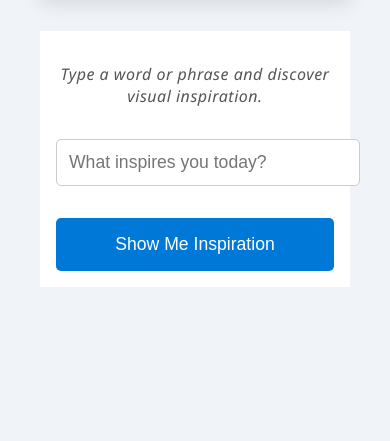
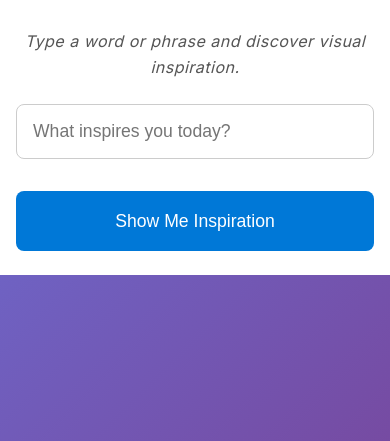
Before and after one commit to bennie-aranda/lensofcreatives, a Flask app: page / in a window 390 px wide. Shown: the part 403-844 px from the top of the page. Run offline with Flask 3, Linux system fonts and the light colour scheme.

Commit message:
Enhance website styling with modern design and improved mobile responsiveness
- Added beautiful gradient background and hero section
- Implemented Inter font for modern typography
- Enhanced mobile responsiveness with optimized layouts
- Added smooth animations and hover effects
- Improved touch-friendly interactions for mobile devices
- Better visual hierarchy and accessibility features

```diff
--- a/static/styles.css
+++ b/static/styles.css
@@ -1,8 +1,15 @@
+* {
+  box-sizing: border-box;
+}
+
 body {
-  font-family: 'Segoe UI', sans-serif;
-  background-color: #f0f4f8;
+  font-family: 'Inter', -apple-system, BlinkMacSystemFont, 'Segoe UI', system-ui, sans-serif;
+  background: linear-gradient(135deg, #667eea 0%, #764ba2 100%);
+  min-height: 100vh;
+  margin: 0;
+  padding: 1rem;
   text-align: center;
-  padding: 2rem;
+  line-height: 1.6;
 }
 
 .container {
@@ -114,27 +121,91 @@ button:hover {
 }
 
 @media (max-width: 700px) {
+  body {
+    padding: 0;
+  }
+
+  .hero {
+    border-radius: 0;
+    padding: 3rem 1rem 2rem 1rem;
+    margin-bottom: 0;
+  }
+  .hero::before {
+    border-radius: 0;
+  }
+  .hero h1 {
+    font-size: 2.2rem;
+  }
+  .hero-subtitle {
+    font-size: 1.1rem;
+  }
+
   .container {
-    max-width: 98vw;
-    padding: 1rem;
+    max-width: 100vw;
+    padding: 1.5rem 1rem;
     border-radius: 0;
     box-shadow: none;
+    margin: 0;
   }
+
   input[type="text"] {
     width: 100%;
     font-size: 1.1rem;
+    padding: 1rem;
+    border-radius: 8px;
+    -webkit-appearance: none;
+    appearance: none;
   }
+
   button {
     width: 100%;
     font-size: 1.1rem;
+    padding: 1.2rem;
     margin-top: 1rem;
+    border-radius: 8px;
+    -webkit-tap-highlight-color: transparent;
   }
+
   .image-result img {
-    max-width: 100vw;
+    width: calc(100vw - 2rem);
+    max-width: none;
     border-radius: 8px;
+    margin: 1rem 0;
   }
+
   .subtitle {
     font-size: 1rem;
+    margin-bottom: 1.5rem;
+  }
+
+  .gallery {
+    gap: 0.8rem;
+    margin-top: 1.5rem;
+  }
+
+  .gallery-item {
+    width: calc(50% - 0.4rem);
+    min-width: 140px;
+  }
+
+  .reset-btn {
+    font-size: 1rem;
+    padding: 0.8rem 1.5rem;
+    -webkit-tap-highlight-color: transparent;
+  }
+}
+
+/* Extra small screens */
+@media (max-width: 480px) {
+  .hero h1 {
+    font-size: 1.8rem;
+  }
+  .hero-subtitle {
+    font-size: 1rem;
+  }
+  .gallery-item {
+    width: 100%;
+    max-width: 280px;
   }
 }
 
--- a/templates/index.html
+++ b/templates/index.html
@@ -4,6 +4,9 @@
   <meta charset="UTF-8" />
   <meta name="viewport" content="width=device-width, initial-scale=1.0"/>
   <title>LensOfCreatives</title>
+  <link rel="preconnect" href="https://fonts.googleapis.com">
+  <link rel="preconnect" href="https://fonts.gstatic.com" crossorigin>
+  <link href="https://fonts.googleapis.com/css2?family=Inter:wght@400;500;600;700&display=swap" rel="stylesheet">
   <link rel="stylesheet" href="{{ url_for('static', filename='styles.css') }}">
 </head>
 <body>
```
